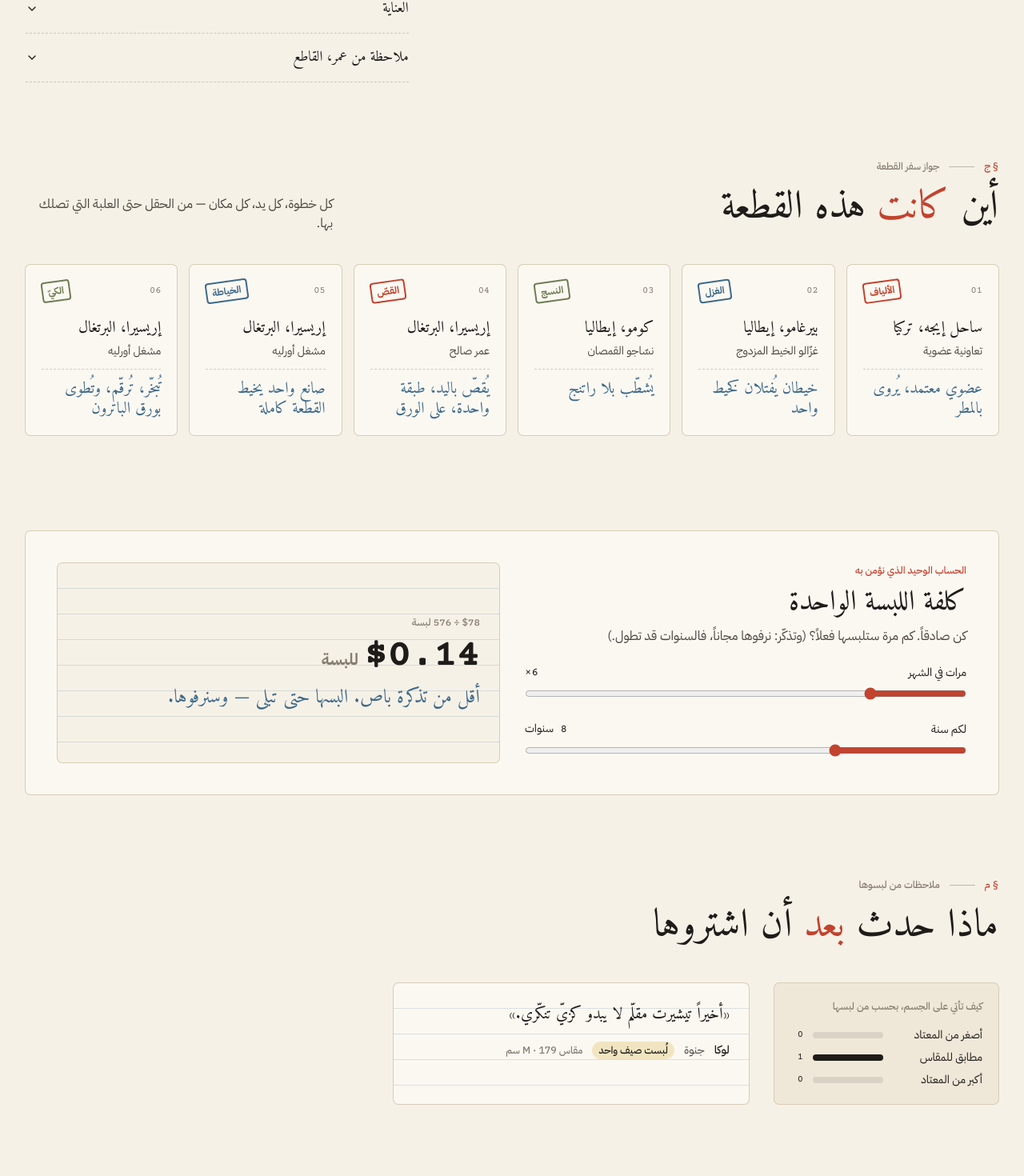
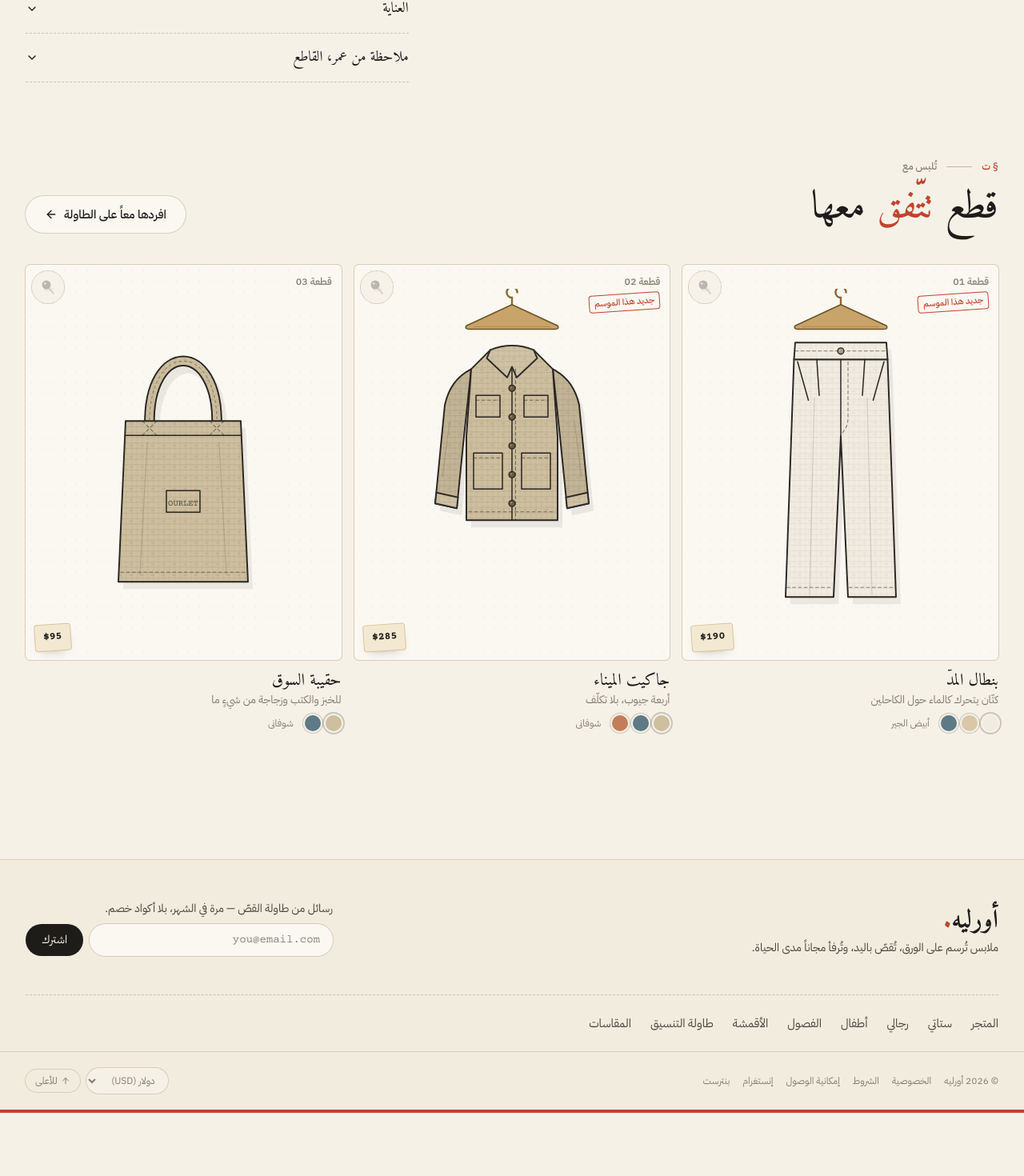
Before and after one commit to refaatt98/Clothesshop, a React (Vite) app: page /piece/dockside-stripe-tee in a window 1280 px wide. Shown: the part 1179-2649 px from the top of the page at 80% size. After the commit the page ends 2570 px from the top, so only its background shows below. Built offline with nearby package versions, Linux system fonts and the light colour scheme; a web font is replaced by a local one.

Commit message:
Remove garment passport, cost-per-wear and wearer notes from the product page
Co-Authored-By: Claude Opus 5.5 <noreply@anthropic.com>
Claude-Session: https://claude.ai/code/session_01XZTmTQAwUP8mYjnWBeCG8E

```diff
--- a/src/data/house.ts
+++ b/src/data/house.ts
@@ -79,7 +79,7 @@ export const faqs: Faq[] = [
   { id: "f10", group: "الشحن", q: "إلى أين تشحنون؟", a: "إلى كل مكان ما عدا القطب الجنوبي (حاولنا). الشحن مجاني للطلبات فوق 250$. الجمارك مشمولة للاتحاد الأوروبي وبريطانيا والخليج والأردن." },
   { id: "f11", group: "الشحن", q: "كيف يُغلّف الطلب؟", a: "يُطوى بورق الباترون، في علبة من كرتون مُعاد تدويره، مربوطة بشريط قطني. بلا بلاستيك، بلا مطبوعات لامعة — فقط بطاقة بخط يد من كوى قطعتك." },
   { id: "f12", group: "الشحن", q: "ما سياسة الإرجاع؟", a: "30 يوماً، مجاناً، لأي شيء غير ملبوس مع ملصقه الورقي. ندفع ملصق الإرجاع. يُعاد المبلغ إلى بطاقتك خلال 5 أيام عمل من وصول القطعة إلينا." },
-  { id: "f13", group: "عن الدار", q: "أين تُصنع ملابسكم؟", a: "تُقصّ وتُخاط في مشغلنا في عمّان، وفي الصيف في مشغل صغير في إريسيرا، البرتغال. في صفحة كل قطعة «جواز سفر» يُظهر كل خطوة ومن قام بها." },
+  { id: "f13", group: "عن الدار", q: "أين تُصنع ملابسكم؟", a: "تُقصّ وتُخاط في مشغلنا في عمّان، وفي الصيف في مشغل صغير في إريسيرا، البرتغال.." },
   { id: "f14", group: "عن الدار", q: "ماذا تعني «أورليه»؟", a: "Ourlet كلمة فرنسية تعني الحاشية — آخر ما يُخاط في الثوب وأول ما يبلى. نحبّ أنها نهاية ووعدٌ بالاستمرار في الإصلاح في آن." },
   { id: "f15", group: "عن الدار", q: "هل أستطيع زيارة المشغل؟", a: "نعم. احجز بروفة في عمّان واطلب رؤية جدار الباترونات. وفي أول سبت من كل شهر نقيم مدرسة رفو مجانية أيضاً." },
 ];
--- a/src/pages/Atelier.tsx
+++ b/src/pages/Atelier.tsx
@@ -9,7 +9,7 @@ import { useAsync, useDocumentTitle } from "../lib/hooks";
 const promises = [
   { t: "لا تخفيضات. أبداً.", d: "نصنع إصدارات مرقّمة بقدر ما نستطيع بيعه بسعر عادل، فلا يتراكم فائض نحتاج لتصريفه." },
   { t: "رفو مدى الحياة", d: "ثقب، زرّ، حاشية، سحّاب — كل قطعة من أورليه تُصلح مجاناً طوال عمرها، أيّاً كان مالكها." },
-  { t: "صانع واحد لكل قطعة", d: "من يبدأ القطعة يُنهيها. لا خطوط إنتاج، ولا أيادٍ مجهولة. اسمه في جواز سفر القطعة." },
+  { t: "صانع واحد لكل قطعة", d: "من يبدأ القطعة يُنهيها. لا خطوط إنتاج، ولا أيادٍ مجهولة." },
   { t: "صفر بلاستيك", d: "ورق باترون، كرتون مُعاد تدويره، وشريط قطني. والبطاقة مكتوبة باليد." },
   { t: "أجور معلنة", d: "كل من في المشغل يتقاضى 22% فوق أجر المعيشة على الأقل. ننشر الرقم كل سنة." },
   { t: "باترونات لا تُرمى", d: "كل باترون رسمناه ما زال معلّقاً على الجدار، لنقصّ منه رقعة مطابقة بعد عشرين سنة." },
@@ -90,7 +90,7 @@ export default function Atelier() {
       </section>
 
       <section className="wrap py-16">
-        <SectionHead no="02" kicker="الأيدي" title={<>من يصنع <em className="text-thread not-italic">ملابسك</em></>} aside={<p className="text-ink-2">اسم كل واحد منهم مكتوب في جواز سفر القطع التي صنعها. ويمكنك أن تلقاهم في المشغل.</p>} />
+        <SectionHead no="02" kicker="الأيدي" title={<>من يصنع <em className="text-thread not-italic">ملابسك</em></>} aside={<p className="text-ink-2">كل قطعة يبدؤها ويُنهيها واحد منهم. ويمكنك أن تلقاهم في المشغل.</p>} />
         <div className="mt-12 grid grid-cols-2 gap-x-6 gap-y-12 md:grid-cols-3">
           {makers?.map((m, i) => (
             <Reveal key={m.name} delay={i * 0.06}>
--- a/src/pages/Home.tsx
+++ b/src/pages/Home.tsx
@@ -365,7 +365,7 @@ function FibreToHem() {
               من الليفة إلى <em className="text-thread not-italic">الحاشية</em>، في ست خطوات بطيئة
             </>
           }
-          aside={<p className="text-ink-2">انزل واتبع الخيط الأحمر. في صفحة كل قطعة «جواز سفر» يُظهر هذه الخطوات — بالأسماء والأماكن الحقيقية.</p>}
+          aside={<p className="text-ink-2">انزل واتبع الخيط الأحمر من الحقل حتى العلبة التي تصلك.</p>}
         />
         <div className="relative mt-16">
           <ScrollThread viewBox="0 0 1000 100" d="M0,50 C120,10 200,90 330,50 S540,10 660,50 S880,90 1000,50" className="absolute inset-x-0 top-6 hidden h-24 w-full -scale-x-100 lg:block" />
--- a/src/pages/Product.tsx
+++ b/src/pages/Product.tsx
@@ -7,12 +7,12 @@ import { categoryNames } from "../components/Header";
 import { GarmentFlat } from "../components/GarmentFlat";
 import { ProductCard } from "../components/ProductCard";
 import { Swatch } from "../components/Swatch";
-import { Breadcrumbs, Button, EmptyState, HandNote, Meter, PinHead, Reveal, SectionHead, Skeleton } from "../components/ui";
-import { getFabric, getProduct, getProductsBySlugs, getWearerNotes } from "../lib/api";
+import { Breadcrumbs, Button, EmptyState, HandNote, Meter, PinHead, SectionHead, Skeleton } from "../components/ui";
+import { getFabric, getProduct, getProductsBySlugs } from "../lib/api";
 import { fitNotes, suggestSize } from "../lib/fit";
 import { pad, useAsync, useDocumentTitle } from "../lib/hooks";
 import { useShop } from "../lib/store";
-import type { Product as P, WearerNote } from "../types";
+import type { Product as P } from "../types";
 
 function Fold({ title, children, open: initial = false }: { title: string; children: ReactNode; open?: boolean }) {
   const [open, setOpen] = useState(initial);
@@ -103,121 +103,10 @@ function SizeHelper({ product, onPick }: { product: P; onPick: (s: string) => vo
   );
 }
 
-function CostPerWear({ price }: { price: number }) {
-  const { money } = useShop();
-  const [perMonth, setPerMonth] = useState(6);
-  const [years, setYears] = useState(8);
-  const wears = perMonth * 12 * years;
-  const cpw = price / wears;
-  return (
-    <div className="grid gap-8 rounded-md bg-tissue p-6 ring-1 ring-line md:grid-cols-2 md:p-10">
-      <div>
-        <p className="label text-thread">الحساب الوحيد الذي نؤمن به</p>
-        <h3 className="mt-2 font-display text-[2.2rem] leading-tight">كلفة اللبسة الواحدة</h3>
-        <p className="mt-2 text-ink-2">كن صادقاً. كم مرة ستلبسها فعلاً؟ (وتذكّر: نرفوها مجاناً، فالسنوات قد تطول.)</p>
-        <div className="mt-6 space-y-5">
-          <div>
-            <div className="flex justify-between text-sm">
-              <label htmlFor="cpw-m">مرات في الشهر</label>
-              <span className="font-mono">{perMonth}×</span>
-            </div>
-            <input id="cpw-m" type="range" min={1} max={25} value={perMonth} onChange={(e) => setPerMonth(Number(e.target.value))} className="mt-2 w-full accent-thread" />
-          </div>
-          <div>
-            <div className="flex justify-between text-sm">
-              <label htmlFor="cpw-y">لكم سنة</label>
-              <span className="font-mono">{years} سنوات</span>
-            </div>
-            <input id="cpw-y" type="range" min={1} max={25} value={years} onChange={(e) => setYears(Number(e.target.value))} className="mt-2 w-full accent-thread" />
-          </div>
-        </div>
-      </div>
-      <div className="relative flex flex-col justify-center rounded-md bg-paper bg-ruled p-6 ring-1 ring-line">
-        <p className="label text-ink-3">{money(price)} ÷ {wears.toLocaleString("en")} لبسة</p>
-        <motion.p key={cpw.toFixed(2)} initial={{ y: 6, opacity: 0.4 }} animate={{ y: 0, opacity: 1 }} className="mt-2 font-mono text-[3rem] font-bold leading-none">
-          {money(cpw, 2)}
-          <span className="ms-2 font-sans text-xl text-ink-3">للبسة</span>
-        </motion.p>
-        <p className="mt-3 font-hand text-2xl text-chalk">
-          {cpw < 0.5 ? "أقل من تذكرة باص. البسها حتى تبلى — وسنرفوها." : cpw < 2 ? "تقريباً بسعر فنجان قهوة." : cpw < 6 ? "معقول — لكن ربما تلبسها أكثر قليلاً؟" : "همم. تأكّد أنك ستحبّها. أو استعِر واحدة."}
-        </p>
-      </div>
-    </div>
-  );
-}
-
-function Passport({ product }: { product: P }) {
-  return (
-    <div className="relative">
-      <div className="no-scrollbar -mx-4 flex snap-x gap-4 overflow-x-auto px-4 pb-4 md:mx-0 md:grid md:grid-cols-3 md:overflow-visible md:px-0 lg:grid-cols-6">
-        {product.passport.map((s, i) => (
-          <Reveal key={s.stage + i} delay={i * 0.07} className="w-[70vw] shrink-0 snap-start sm:w-64 md:w-auto">
-            <div className="relative h-full rounded-md bg-tissue p-5 ring-1 ring-line">
-              <div className="flex items-center justify-between">
-                <span className="font-mono text-xs text-ink-3">{pad(i + 1, 2)}</span>
-                <span
-                  className="rotate-[-8deg] rounded border-2 border-double px-1.5 py-0.5 text-[0.75rem] font-bold"
-                  style={{ color: i % 3 === 0 ? "#c2432e" : i % 3 === 1 ? "#3f6a8a" : "#6f7d55", borderColor: "currentColor" }}
-                >
-                  {s.stage}
-                </span>
-              </div>
-              <p className="mt-5 font-display text-xl leading-snug">{s.place}</p>
-              <p className="mt-1 text-sm text-ink-2">{s.maker}</p>
-              <p className="mt-3 border-t border-dashed border-ink/20 pt-3 font-hand text-xl leading-tight text-chalk">{s.note}</p>
-            </div>
-          </Reveal>
-        ))}
-      </div>
-    </div>
-  );
-}
-
-function WearerNotes({ notes }: { notes: WearerNote[] }) {
-  if (!notes.length)
-    return <p className="text-ink-2">لا ملاحظات بعد — هذه القطعة ما زالت جديدة على العالم. البسها موسماً وأخبرنا كيف كانت.</p>;
-  const counts = { "أصغر من المعتاد": 0, "مطابق للمقاس": 0, "أكبر من المعتاد": 0 };
-  notes.forEach((n) => counts[n.fitVerdict]++);
-  return (
-    <div className="grid gap-8 lg:grid-cols-[280px_1fr]">
-      <div className="rounded-md bg-paper-2 p-5 ring-1 ring-line">
-        <p className="label text-ink-3">كيف تأتي على الجسم، بحسب من لبسها</p>
-        <div className="mt-4 space-y-2">
-          {(Object.keys(counts) as (keyof typeof counts)[]).map((k) => (
-            <div key={k} className="flex items-center gap-3 text-sm">
-              <span className="w-28 shrink-0">{k}</span>
-              <div className="h-2 flex-1 rounded-full bg-ink/10">
-                <div className="h-full rounded-full bg-ink" style={{ width: `${(counts[k] / notes.length) * 100}%` }} />
-              </div>
-              <span className="w-4 font-mono text-xs">{counts[k]}</span>
-            </div>
-          ))}
-        </div>
-      </div>
-      <div className="grid gap-4 md:grid-cols-2">
-        {notes.map((n) => (
-          <figure key={n.name} className="rounded-md bg-tissue bg-ruled p-6 ring-1 ring-line">
-            <blockquote className="font-display text-[1.25rem] leading-relaxed">«{n.text}»</blockquote>
-            <figcaption className="mt-4 flex flex-wrap items-center gap-x-3 gap-y-1 text-sm text-ink-2">
-              <span className="font-medium text-ink">{n.name}</span>
-              <span>{n.city}</span>
-              <span className="label rounded-full bg-butter/60 px-2 py-0.5 text-ink">لُبست {n.worn}</span>
-              <span className="label text-ink-3">
-                مقاس {n.size} · {n.height}
-              </span>
-            </figcaption>
-          </figure>
-        ))}
-      </div>
-    </div>
-  );
-}
-
 export default function Product() {
   const { slug = "" } = useParams();
   const [params] = useSearchParams();
   const { data: product, loading } = useAsync(() => getProduct(slug), [slug]);
-  const { data: notes } = useAsync(() => getWearerNotes(slug), [slug]);
   const { data: fabric } = useAsync(() => (product ? getFabric(product.fabricId) : Promise.resolve(null)), [product?.fabricId]);
   const { data: pairs } = useAsync(() => getProductsBySlugs(product?.pairsWith ?? []), [product?.slug]);
   const { addToRail, setRailOpen, money, togglePin, isPinned, toast, chapters } = useShop();
@@ -456,22 +345,6 @@ export default function Product() {
         </div>
       </section>
 
-      <section className="wrap py-16">
-        <SectionHead no="ج" kicker="جواز سفر القطعة" title={<>أين <em className="text-thread not-italic">كانت</em> هذه القطعة</>} aside={<p className="text-ink-2">كل خطوة، كل يد، كل مكان — من الحقل حتى العلبة التي تصلك بها.</p>} />
-        <div className="mt-10">
-          <Passport product={product} />
-        </div>
-      </section>
-
-      <section className="wrap py-10">
-        <CostPerWear price={product.price} />
-      </section>
-
-      <section className="wrap py-16">
-        <SectionHead no="م" kicker="ملاحظات من لبسوها" title={<>ماذا حدث <em className="text-thread not-italic">بعد</em> أن اشتروها</>} />
-        <div className="mt-10">{notes ? <WearerNotes notes={notes} /> : <Skeleton className="h-40" />}</div>
-      </section>
-
       {pairs && pairs.length > 0 && (
         <section className="wrap py-16">
           <SectionHead
```
